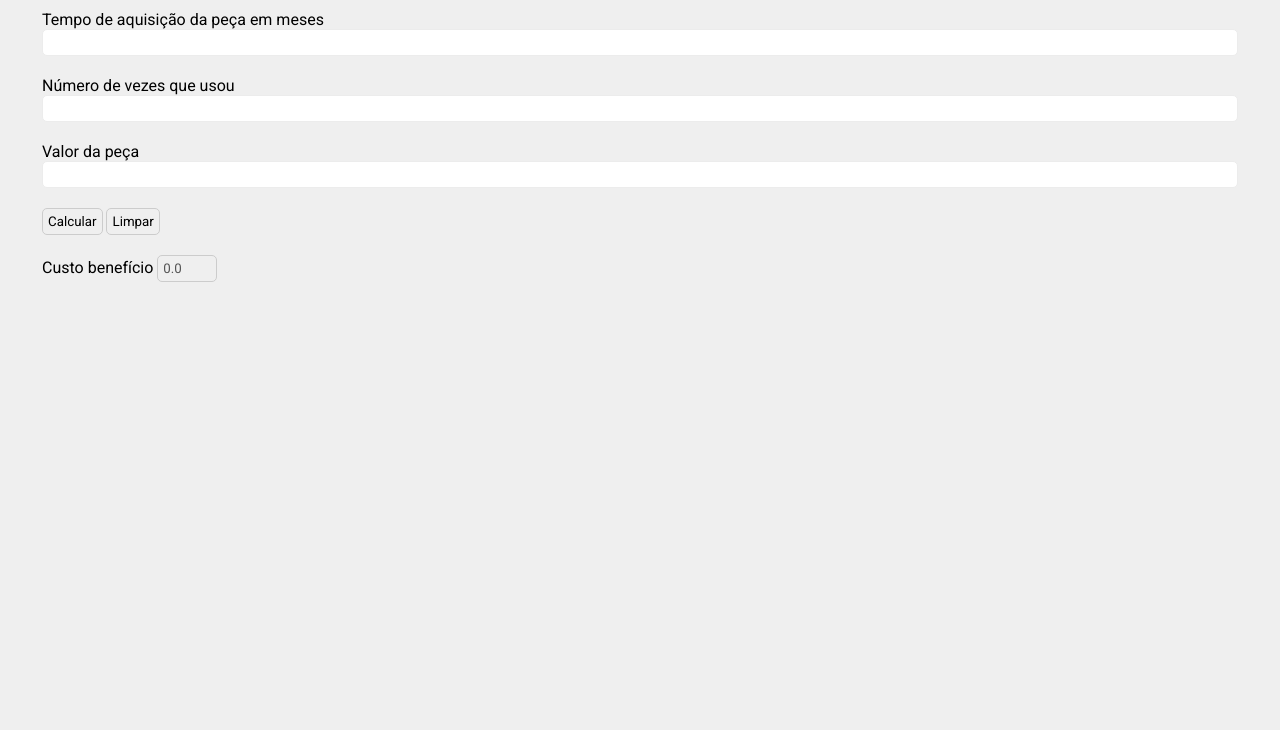
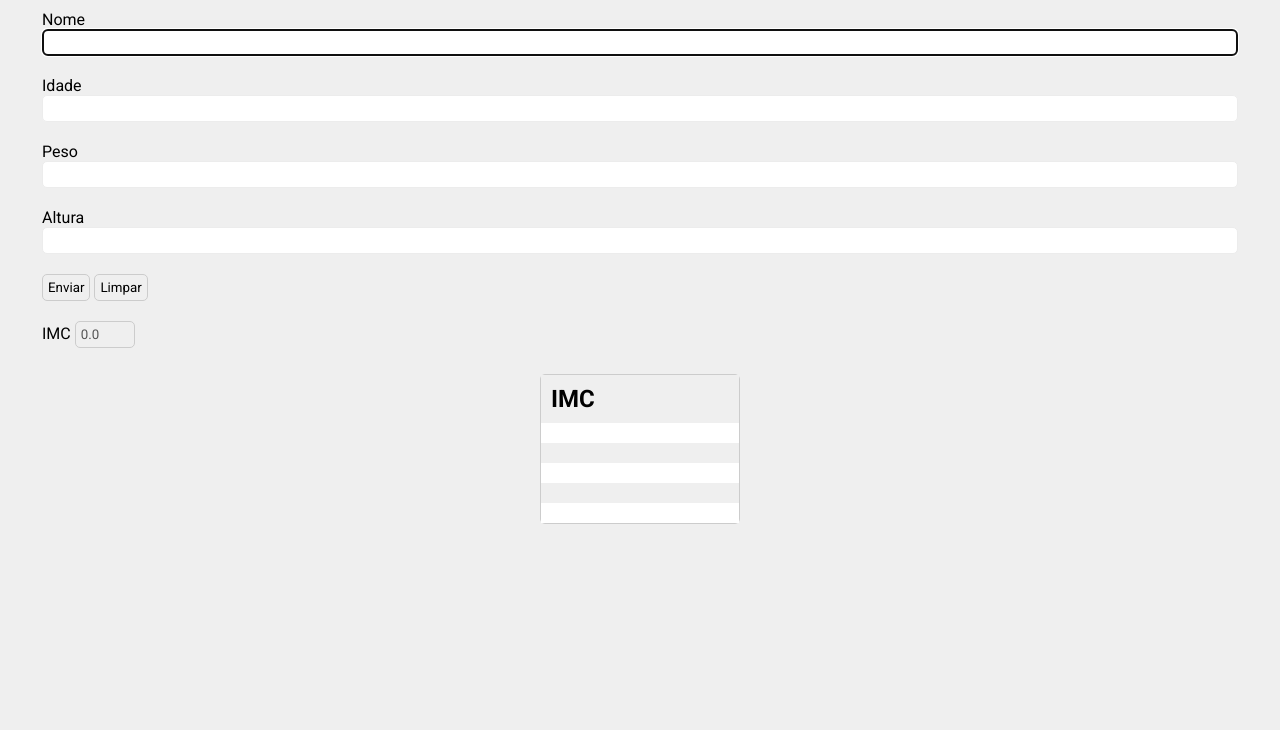
Before and after one commit to uuillians/funcao, a plain HTML site: page index.html in a window 1280 px wide. Shown: the part 70-800 px from the top of the page. Drawn offline with Linux system fonts and the light colour scheme; files that its build step writes are made by us from their sources.

Commit message:
Add arquivos originais

```diff
--- /dev/null
+++ b/aula14.css
@@ -0,0 +1,106 @@
+/* CSS da aula 14 */
+
+@import url('https://fonts.googleapis.com/css2?family=Roboto:wght@100;300;400;500;700&display=swap');
+
+* {
+    margin: 0;
+    padding: 0;
+    box-sizing: border-box;
+    font-family: 'Roboto', sans-serif;
+}
+
+body {
+    width: 100vw;
+    /* height: 100vh; */
+    background: #efefef;
+    overflow-x: hidden;
+}
+
+main {
+    width: 100%;
+    padding: 1rem; /* espacamento interno */
+}
+
+section {
+    margin: 0 auto;
+    padding: 1rem;
+    margin-bottom: 0.625rem;
+}
+
+/* CLASS PARA FORMATAR COM JS */
+.alerta {
+    background: #f44336;
+    padding: 5px;
+    border-radius: 5px;
+}
+
+/* FORMULARIO */
+form {
+    display: flex;
+    flex-direction: column;
+    margin: 1rem;
+}
+
+/* DIV DOS INPUTS */
+.form-group {
+    margin: 0.625rem;
+}
+
+.input {
+    width: 100%;
+}
+
+/* INPUTS */
+input[type=number], input[type=text] {
+    border: 1px solid #ececec;
+    border-radius: 5px;
+    padding: 5px;
+}
+
+/* BOTOES */
+.botao {
+    border: 1px solid #ccc;
+    border-radius: 5px;
+    padding: 5px;
+    cursor: pointer;
+}
+
+#resultadoImc {
+    border: 1px solid #ccc;
+    width: 60px;
+}
+
+#aviso {
+    font-weight: bold;
+}
+
+/*
+#btnEnviar {
+    background: #1a237e;
+}
+
+#btnLimpar {
+    background: #ff3d00;
+}
+*/
+
+/* DIV #resultado */
+#resultado {
+    width: 200px;
+    height: auto;
+    margin: 0 auto;
+    border-radius: 5px;
+    border: 1px solid #ccc;
+    background: #fff;
+}
+
+/* .pessoa sao paragrafos */
+.pessoa {
+    padding: 0.625rem;
+}
+.pessoa:nth-child(odd) {
+    background: #efefef;
+}
+.pessoa:nth-child(even) {
+    background: #fff;
+}
--- a/aula14.js
+++ b/aula14.js
@@ -29,7 +29,7 @@ btnEnviar.addEventListener('click', function (e) {
     let idade  = cxIdade.value
     let peso   = cxPeso.value
     let altura = cxAltura.value
-    let imc    = (altura / (idade * peso).toFixed(1)
+    let imc    = (peso / (altura * altura)).toFixed(1)
 
     console.log(nome)
     console.log(idade)
--- a/index.html
+++ b/index.html
@@ -4,14 +4,14 @@
     <meta charset="UTF-8">
     <meta http-equiv="X-UA-Compatible" content="IE=edge">
     <meta name="viewport" content="width=device-width, initial-scale=1.0">
-    <title>Calculadora custo benefício Roupas</title>
-    <link rel="stylesheet" href="estilo.css" />
+    <title>Aula 14 de JS</title>
+    <link rel="stylesheet" href="css/aula14.css" />
 </head>
 <body>
 <main id='tela-principal'>
-    <h1>Calculadora Custo benefício de roupas</h1>
+    <h1>Calculadora de IMC</h1>
     <form action="" method="POST" id='formulario'>
-        <!-- <div class="form-group">
+        <div class="form-group">
             <label for="nome">Nome</label>
             <input
                 type="text"
@@ -21,11 +21,13 @@
                 autofocus
                 required
             />
-        </div> -->
+        </div>
         <div class="form-group">
-            <label for="idade">Tempo de aquisição da peça em meses</label>
+            <label for="idade">Idade</label>
             <input
                 type="number"
+                min="0"
+                max="130"
                 name="idade"
                 id="idade"
                 class="input"
@@ -33,9 +35,12 @@
             />
         </div>
         <div class="form-group">
-            <label for="peso">Número de vezes que usou</label>
+            <label for="peso">Peso</label>
             <input
                 type="number"
+                step="0.01"
+                min="0.0"
+                max="500.0"
                 name="peso"
                 id="peso"
                 class="input"
@@ -43,9 +48,12 @@
             />
         </div>
         <div class="form-group">
-            <label for="altura">Valor da peça</label>
+            <label for="altura">Altura</label>
             <input
                 type="number"
+                step="0.01"
+                min="0.0"
+                max="2.70"
                 name="altura"
                 id="altura"
                 class="input"
@@ -58,7 +66,7 @@
                 type='submit'
                 class='botao'
                 id='btnEnviar'>
-                Calcular
+                Enviar
             </button>
             <button
                 type='reset'
@@ -69,7 +77,7 @@
         </div>
 
         <div class="form-group">
-            <label for="imc">Custo benefício</label>
+            <label for="imc">IMC</label>
             <input
                 type="number"
                 name="imc"
@@ -81,15 +89,15 @@
             <span id='aviso'></span>
         </div>
     </form>
-    <!-- <div id='resultado'>
+    <div id='resultado'>
         <h2 id='id' class='pessoa'>IMC</h2>
         <p id='nome' class='pessoa'></p>
         <p id='idade' class='pessoa'></p>
         <p id='peso' class='pessoa'></p>
         <p id='altura' class='pessoa'></p>
         <p id='imc' class='pessoa'></p>
-    </div> -->
+    </div>
 </main>
-<script src="aula14.js"></script>
+<script src="js/aula14.js"></script>
 </body>
 </html>
```
